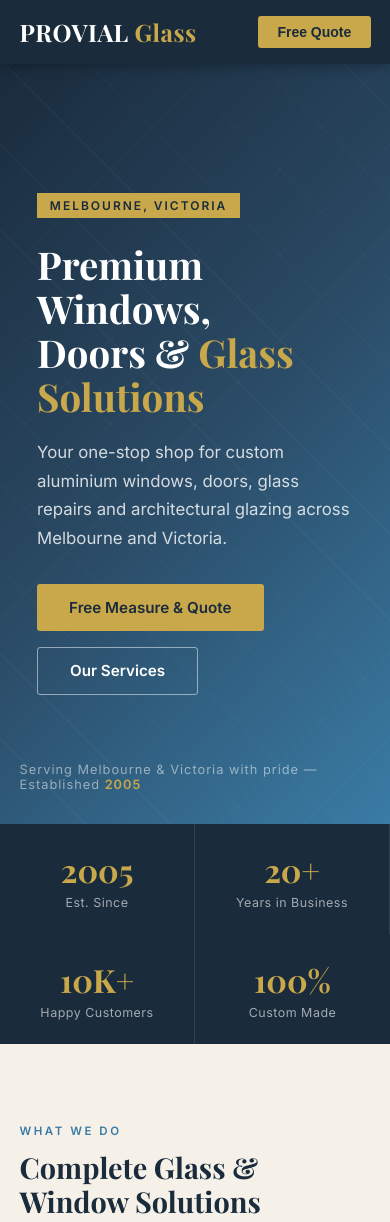
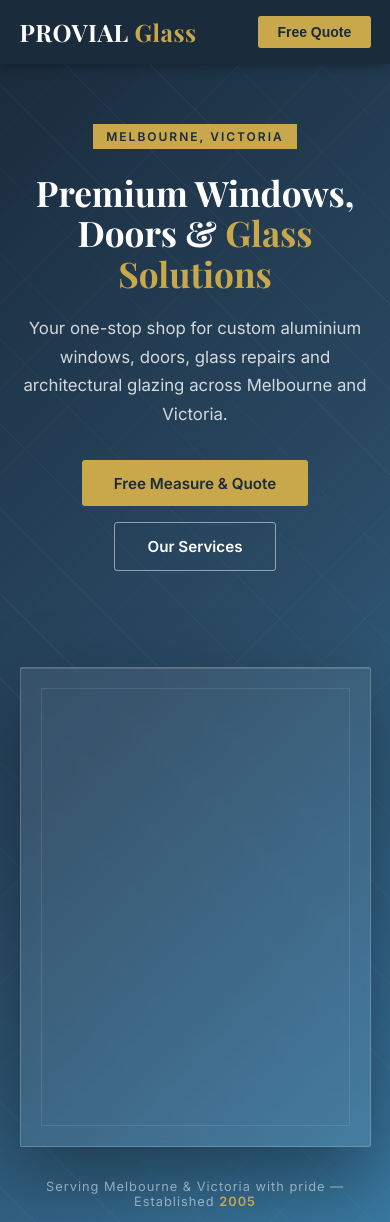
Before and after one commit to provialglass-blip/Provial-Glass, a plain HTML site: page index.html in a window 390 px wide. Shown: the top 1222 px of the page. Drawn offline with nearby package versions, Linux system fonts and the light colour scheme.

Commit message:
index.html

```diff
--- a/index.html
+++ b/index.html
@@ -53,15 +53,20 @@
     }
     .nav-cta:hover { opacity: .85; }
 
-    /* ── HERO ── */
+    /* ── HERO (CORREGIDO) ── */
     .hero {
-      position: relative; height: 90vh; min-height: 560px;
-      display: flex; align-items: center;
+      position: relative;
+      min-height: calc(90vh - 64px);
+      display: flex;
+      align-items: center;
+      justify-content: space-between;
       background: linear-gradient(135deg, var(--navy) 0%, #2a4a65 50%, var(--sky) 100%);
       overflow: hidden;
+      padding: 60px 5% 80px 5%; /* Espacio interno para evitar que se desborde el contenido */
     }
     .hero-glass-bg {
       position: absolute; inset: 0;
+      z-index: 1;
       background:
         repeating-linear-gradient(
           45deg,
@@ -74,23 +79,27 @@
           transparent 1px, transparent 60px
         );
     }
+    .hero-content {
+      position: relative; z-index: 2;
+      max-width: 600px;
+      margin-bottom: 2rem;
+    }
     .hero-pane {
-      position: absolute; right: 8%; top: 50%; transform: translateY(-50%);
-      width: 380px; height: 520px;
+      position: relative;
+      z-index: 2;
+      width: 380px; height: 480px;
       background: rgba(255,255,255,.07);
       border: 1px solid rgba(255,255,255,.2);
       border-radius: 2px;
       backdrop-filter: blur(6px);
       box-shadow: 0 30px 80px rgba(0,0,0,.4), inset 0 1px 0 rgba(255,255,255,.15);
+      flex-shrink: 0;
+      margin-left: 2rem;
     }
     .hero-pane::before {
       content: '';
       position: absolute; top: 20px; left: 20px; right: 20px; bottom: 20px;
       border: 1px solid rgba(255,255,255,.1);
-    }
-    .hero-content {
-      position: relative; z-index: 2;
-      padding: 0 5%; max-width: 640px;
     }
     .hero-eyebrow {
       display: inline-block;
@@ -101,7 +110,7 @@
     }
     .hero h1 {
       font-family: 'Playfair Display', serif;
-      font-size: clamp(2.4rem, 5vw, 3.8rem);
+      font-size: clamp(2.2rem, 4.5vw, 3.5rem);
       font-weight: 700; line-height: 1.15;
       color: var(--white); margin-bottom: 1.25rem;
     }
@@ -110,7 +119,7 @@
       color: rgba(255,255,255,.8); font-size: 1.05rem;
       line-height: 1.7; max-width: 480px; margin-bottom: 2rem;
     }
-    .hero-btns { display: flex; gap: 1rem; flex-wrap: wrap; }
+    .hero-btns { display: flex; gap: 1rem; flex-wrap: wrap; margin-bottom: 2rem; }
     .btn-primary {
       background: var(--gold); color: var(--navy);
       border: none; padding: .85rem 2rem;
@@ -127,8 +136,10 @@
       text-decoration: none; display: inline-block;
     }
     .btn-outline:hover { border-color: var(--white); color: var(--white); }
+
     .hero-since {
-      position: absolute; bottom: 2rem; left: 5%;
+      position: absolute; bottom: 1.5rem; left: 5%;
+      z-index: 2;
       color: rgba(255,255,255,.5); font-size: .8rem; letter-spacing: 1px;
     }
     .hero-since strong { color: var(--gold); }
@@ -417,11 +428,39 @@
     .qf-submit:hover { background: var(--sky); transform: translateY(-1px); }
 
     /* ── RESPONSIVE ── */
+    @media (max-width: 992px) {
+      .hero {
+        flex-direction: column;
+        justify-content: center;
+        text-align: center;
+        padding-bottom: 4rem;
+      }
+      .hero-content {
+        display: flex;
+        flex-direction: column;
+        align-items: center;
+      }
+      .hero-btns {
+        justify-content: center;
+      }
+      .hero-pane {
+        margin-left: 0;
+        margin-top: 2rem;
+        width: 100%;
+        max-width: 380px;
+      }
+      .hero-since {
+        position: relative;
+        left: auto; bottom: auto;
+        margin-top: 2rem;
+        text-align: center;
+      }
+    }
+
     @media (max-width: 768px) {
       .about-inner { grid-template-columns: 1fr; }
       .about-visual { display: none; }
       .footer-grid { grid-template-columns: 1fr 1fr; }
-      .hero-pane { display: none; }
       .nav-links { display: none; }
       .quote-inner { grid-template-columns: 1fr; gap: 2.5rem; }
     }
@@ -447,7 +486,6 @@
 
 <section class="hero">
   <div class="hero-glass-bg"></div>
-  <div class="hero-pane"></div>
   <div class="hero-content">
     <span class="hero-eyebrow">Melbourne, Victoria</span>
     <h1>Premium Windows,<br>Doors & <em>Glass Solutions</em></h1>
@@ -457,6 +495,7 @@
       <a href="#services" class="btn-outline">Our Services</a>
     </div>
   </div>
+  <div class="hero-pane"></div>
   <div class="hero-since">Serving Melbourne & Victoria with pride — Established <strong>2005</strong></div>
 </section>
 
```
